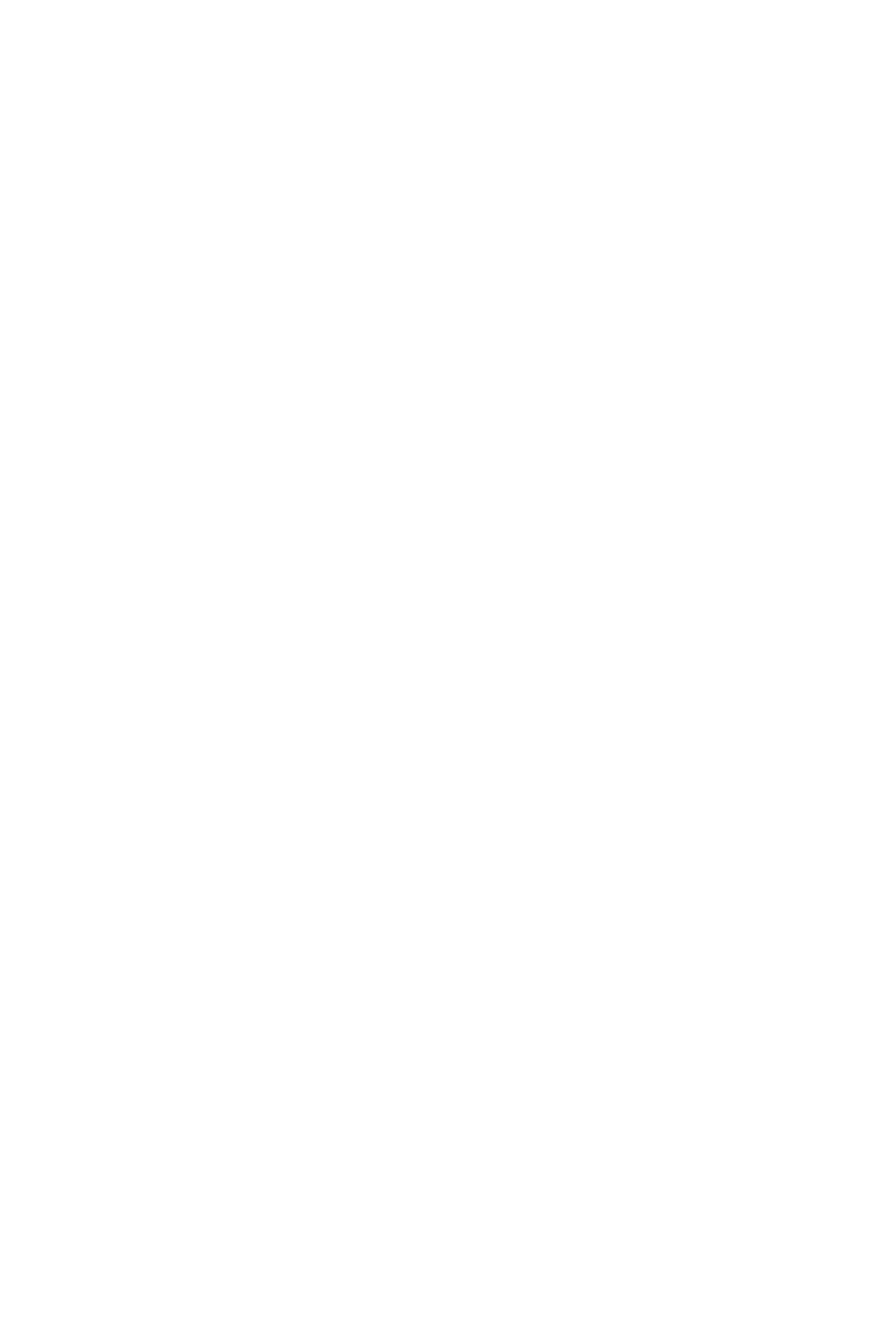
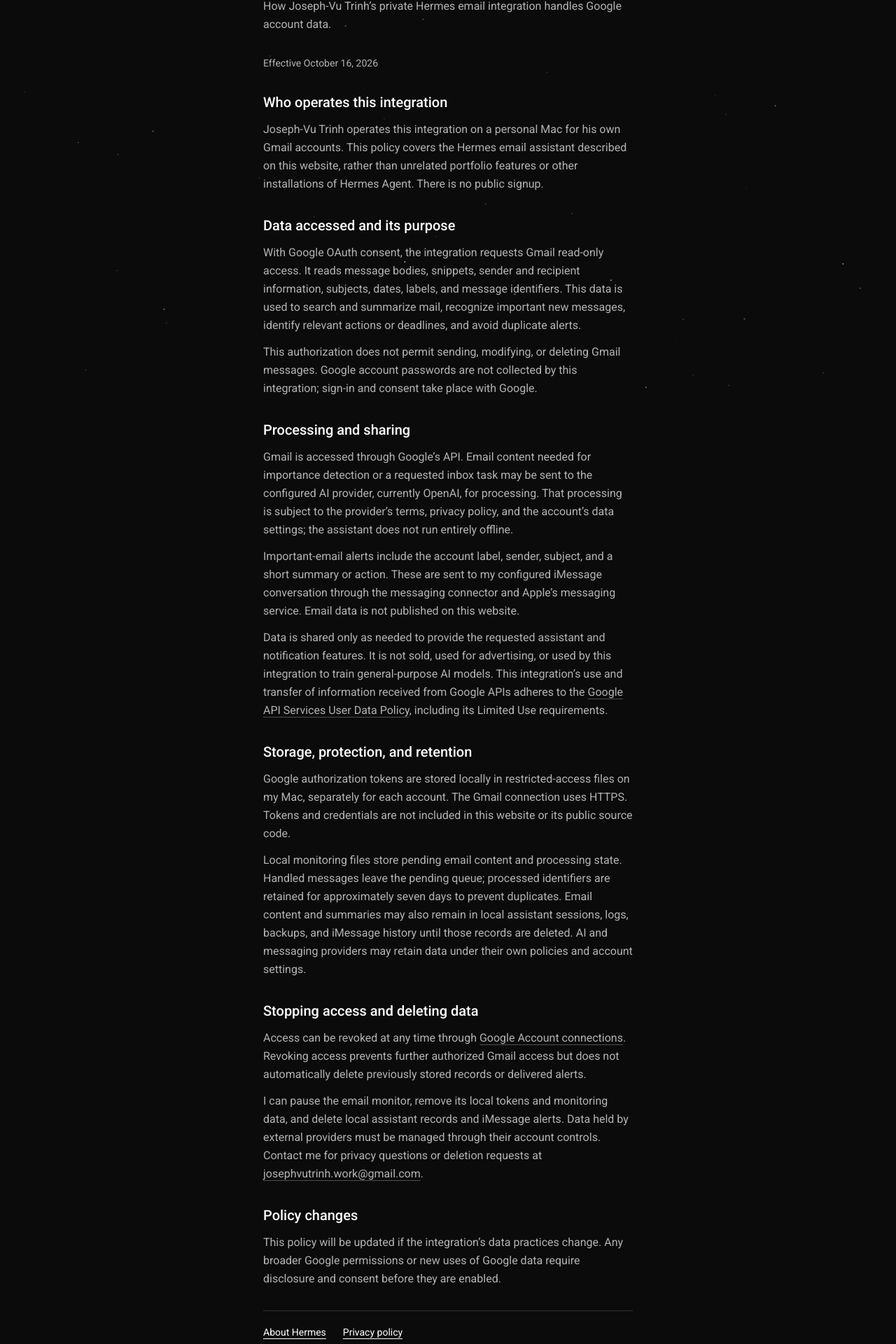
Before and after one commit to josephvutrinh/portfolio, a React (Vite) app: page /hermes/privacy in a window 1280 px wide. Before the commit this address had no page. Shown: the part 236-2156 px from the top of the page at 70% size. Before the commit the page ends 800 px from the top, so only its background shows below. Built offline with nearby package versions, Linux system fonts and the light colour scheme.

Commit message:
Add Hermes overview and privacy pages

```diff
--- a/src/App.jsx
+++ b/src/App.jsx
@@ -3,6 +3,8 @@
 import Experience from "./pages/Experience";
 import Projects from "./pages/Projects";
 import Layout from "./components/Layout";
+import Hermes from "./pages/Hermes";
+import HermesPrivacy from "./pages/HermesPrivacy";
 
 const App = () => {
     return (
@@ -12,6 +14,8 @@
                     <Route path="/" element={<Home />} />
                     <Route path="/experience" element={<Experience />} />
                     <Route path="/projects" element={<Projects />} />
+                    <Route path="/hermes" element={<Hermes />} />
+                    <Route path="/hermes/privacy" element={<HermesPrivacy />} />
                 </Route>
             </Routes>
         </Router>
--- /dev/null
+++ b/src/components/HermesPage.jsx
@@ -0,0 +1,31 @@
+import { Link } from "react-router-dom";
+import { useEffect } from "react";
+
+const HermesPage = ({ title, description, children }) => {
+    useEffect(() => {
+        window.scrollTo(0, 0);
+    }, [title]);
+
+    return (
+    <article className="mt-8 mb-8 space-y-8 leading-relaxed">
+        <title>{`${title} | Joseph-Vu Trinh`}</title>
+        <meta name="description" content={description} />
+        <header className="space-y-3">
+            <p className="text-sm text-nav-light dark:text-nav-dark">
+                Joseph-Vu Trinh · Personal integration
+            </p>
+            <h1 className="text-3xl sm:text-4xl font-medium tracking-tight">{title}</h1>
+            <p className="text-nav-light dark:text-nav-dark">{description}</p>
+        </header>
+        <div className="space-y-8 text-nav-light dark:text-nav-dark [&_h2]:mb-3 [&_h2]:text-xl [&_h2]:font-medium [&_h2]:text-text-light dark:[&_h2]:text-text-dark [&_p+p]:mt-3 [&_a]:underline [&_a]:underline-offset-4 [&_a]:decoration-current/40 hover:[&_a]:decoration-current [&_a]:break-words [&_ul]:list-disc [&_ul]:pl-5 [&_li+li]:mt-2">
+            {children}
+        </div>
+        <nav aria-label="Hermes information" className="flex flex-wrap gap-x-6 gap-y-2 border-t border-current/15 pt-5 text-sm">
+            <Link className="underline underline-offset-4" to="/hermes">About Hermes</Link>
+            <Link className="underline underline-offset-4" to="/hermes/privacy">Privacy policy</Link>
+        </nav>
+    </article>
+    );
+};
+
+export default HermesPage;
--- /dev/null
+++ b/src/pages/Hermes.jsx
@@ -0,0 +1,52 @@
+import { Link } from "react-router-dom";
+import HermesPage from "../components/HermesPage";
+
+const Hermes = () => (
+    <HermesPage
+        title="Hermes email assistant"
+        description="A private Gmail assistant that helps Joseph-Vu Trinh notice important email and respond on time."
+    >
+        <section>
+            <h2>Important email, brought to my attention</h2>
+            <p>
+                I operate this personal integration using Hermes Agent on my own Mac.
+                It checks my connected Gmail accounts for new mail, identifies messages
+                that need attention, and sends me a short alert through iMessage.
+                I can also ask it to search and summarize my inboxes.
+            </p>
+            <p>
+                Alerts include recruiting and job application updates, interview
+                invitations, decisions, deadlines, security alerts, and substantive
+                messages that need a reply. Routine promotions and newsletters stay quiet.
+            </p>
+        </section>
+        <section>
+            <h2>Read-only Gmail access</h2>
+            <p>
+                Google authorization allows this integration to read email messages
+                and settings. The integration uses message content, sender information,
+                subjects, dates, and labels to provide inbox assistance and alerts.
+                It does not send, delete, archive, or mark email as read.
+            </p>
+        </section>
+        <section>
+            <h2>For my own accounts</h2>
+            <p>
+                This setup is for my personal use. This website provides information
+                about it; visitors cannot connect accounts or view my inbox here.
+                This integration is operated by Joseph-Vu Trinh and is not an official
+                Google product or the official Hermes Agent website.
+            </p>
+        </section>
+        <section>
+            <h2>Privacy and contact</h2>
+            <p>
+                The <Link to="/hermes/privacy">privacy policy</Link> explains how
+                Google data is accessed, processed, stored, and shared for these features.
+                For questions, contact <a href="mailto:josephvutrinh.work@gmail.com">josephvutrinh.work@gmail.com</a>.
+            </p>
+        </section>
+    </HermesPage>
+);
+
+export default Hermes;
--- /dev/null
+++ b/src/pages/HermesPrivacy.jsx
@@ -0,0 +1,100 @@
+import HermesPage from "../components/HermesPage";
+
+const HermesPrivacy = () => (
+    <HermesPage
+        title="Hermes privacy policy"
+        description="How Joseph-Vu Trinh’s private Hermes email integration handles Google account data."
+    >
+        <p className="text-sm">Effective October 16, 2026</p>
+        <section>
+            <h2>Who operates this integration</h2>
+            <p>
+                Joseph-Vu Trinh operates this integration on a personal Mac for his
+                own Gmail accounts. This policy covers the Hermes email assistant
+                described on this website, rather than unrelated portfolio features
+                or other installations of Hermes Agent. There is no public signup.
+            </p>
+        </section>
+        <section>
+            <h2>Data accessed and its purpose</h2>
+            <p>
+                With Google OAuth consent, the integration requests Gmail read-only
+                access. It reads message bodies, snippets, sender and recipient
+                information, subjects, dates, labels, and message identifiers. This
+                data is used to search and summarize mail, recognize important new
+                messages, identify relevant actions or deadlines, and avoid duplicate alerts.
+            </p>
+            <p>
+                This authorization does not permit sending, modifying, or deleting
+                Gmail messages. Google account passwords are not collected by this
+                integration; sign-in and consent take place with Google.
+            </p>
+        </section>
+        <section>
+            <h2>Processing and sharing</h2>
+            <p>
+                Gmail is accessed through Google’s API. Email content needed for
+                importance detection or a requested inbox task may be sent to the
+                configured AI provider, currently OpenAI, for processing. That
+                processing is subject to the provider’s terms, privacy policy,
+                and the account’s data settings; the assistant does not run entirely offline.
+            </p>
+            <p>
+                Important-email alerts include the account label, sender, subject,
+                and a short summary or action. These are sent to my configured
+                iMessage conversation through the messaging connector and Apple’s
+                messaging service. Email data is not published on this website.
+            </p>
+            <p>
+                Data is shared only as needed to provide the requested assistant
+                and notification features. It is not sold, used for advertising,
+                or used by this integration to train general-purpose AI models.
+                This integration’s use and transfer of information received from
+                Google APIs adheres to the <a href="https://developers.google.com/terms/api-services-user-data-policy">Google API Services User Data Policy</a>,
+                including its Limited Use requirements.
+            </p>
+        </section>
+        <section>
+            <h2>Storage, protection, and retention</h2>
+            <p>
+                Google authorization tokens are stored locally in restricted-access
+                files on my Mac, separately for each account. The Gmail connection
+                uses HTTPS. Tokens and credentials are not included in this website
+                or its public source code.
+            </p>
+            <p>
+                Local monitoring files store pending email content and processing
+                state. Handled messages leave the pending queue; processed identifiers
+                are retained for approximately seven days to prevent duplicates.
+                Email content and summaries may also remain in local assistant
+                sessions, logs, backups, and iMessage history until those records
+                are deleted. AI and messaging providers may retain data under
+                their own policies and account settings.
+            </p>
+        </section>
+        <section>
+            <h2>Stopping access and deleting data</h2>
+            <p>
+                Access can be revoked at any time through <a href="https://myaccount.google.com/connections">Google Account connections</a>.
+                Revoking access prevents further authorized Gmail access but does
+                not automatically delete previously stored records or delivered alerts.
+            </p>
+            <p>
+                I can pause the email monitor, remove its local tokens and monitoring
+                data, and delete local assistant records and iMessage alerts. Data
+                held by external providers must be managed through their account
+                controls. Contact me for privacy questions or deletion requests at <a href="mailto:josephvutrinh.work@gmail.com">josephvutrinh.work@gmail.com</a>.
+            </p>
+        </section>
+        <section>
+            <h2>Policy changes</h2>
+            <p>
+                This policy will be updated if the integration’s data practices
+                change. Any broader Google permissions or new uses of Google data
+                require disclosure and consent before they are enabled.
+            </p>
+        </section>
+    </HermesPage>
+);
+
+export default HermesPrivacy;
```
